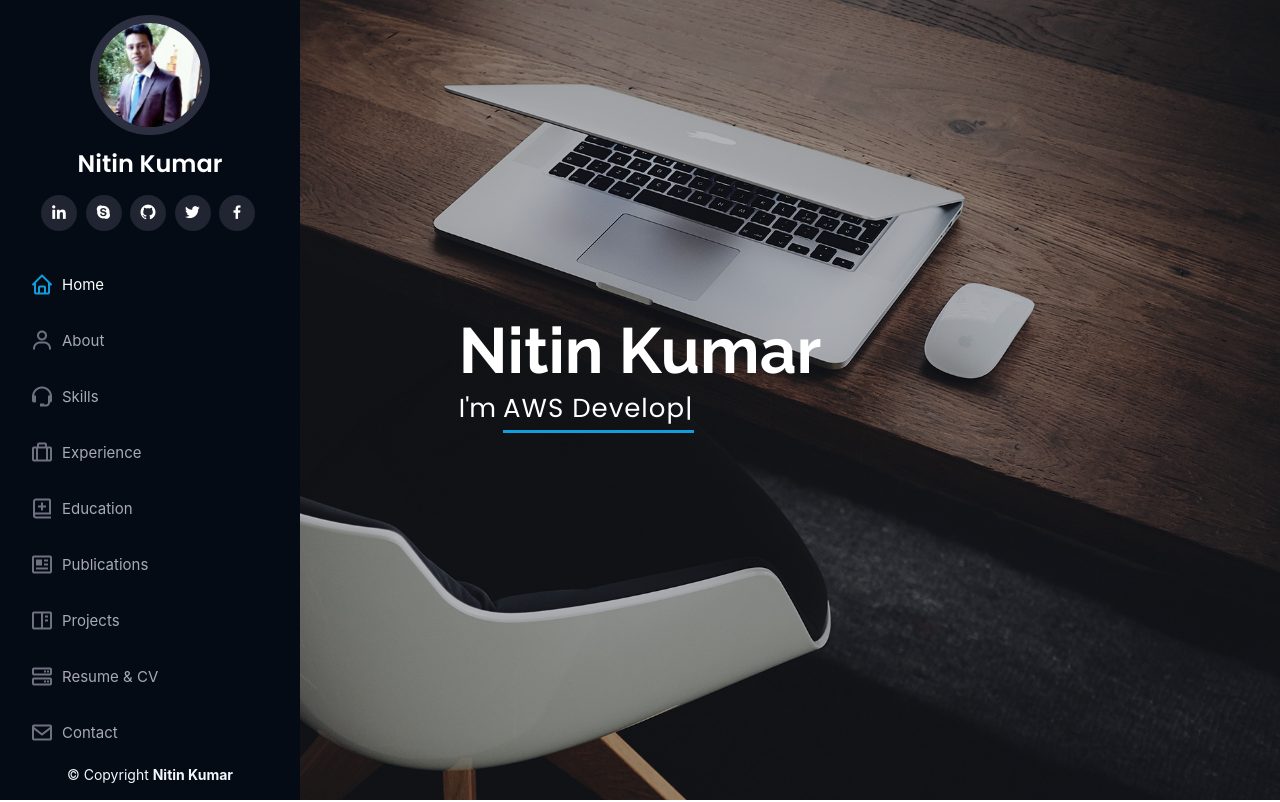
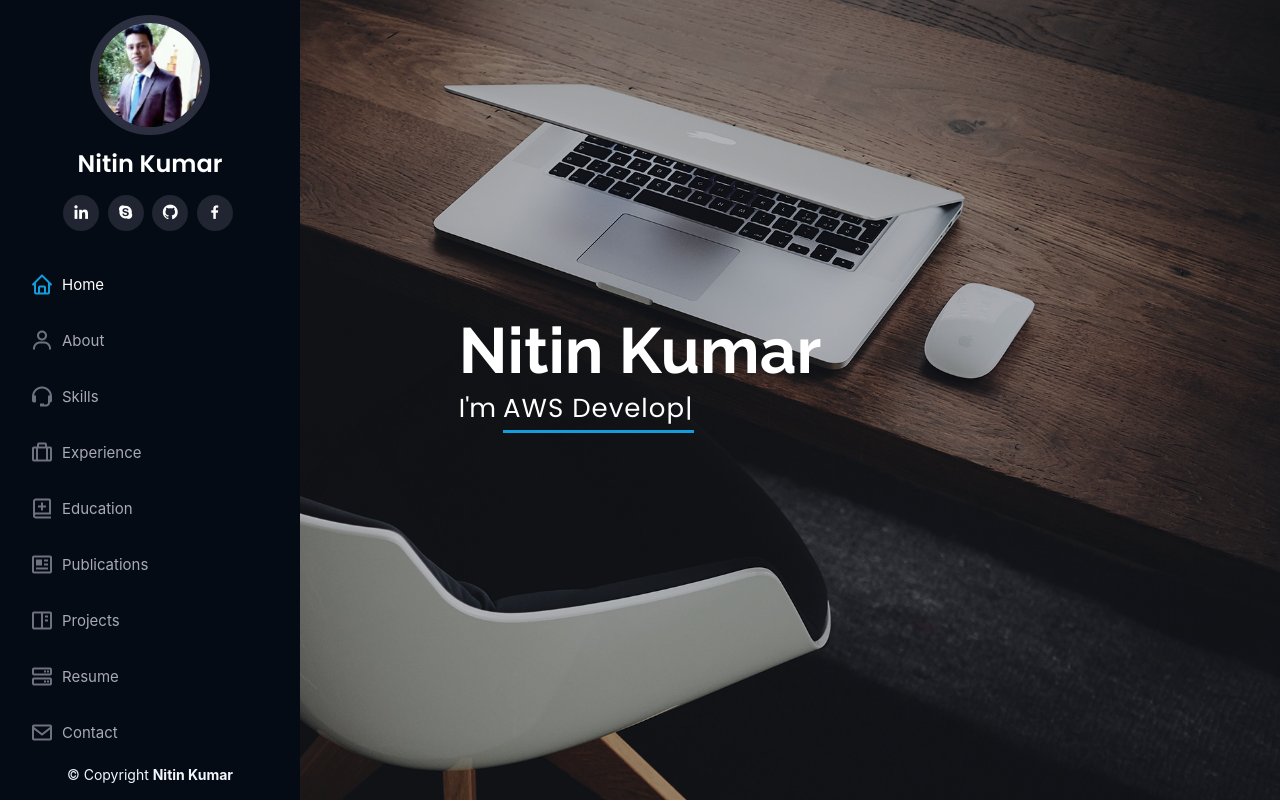
Before and after one commit to nitincs18/nitin.github.io, a plain HTML site: page index.html in a window 1280 px wide. Shown: the top 802 px of the page. Drawn offline with nearby package versions, Linux system fonts and the light colour scheme.

Commit message:
icos added

```diff
--- a/index.html
+++ b/index.html
@@ -102,11 +102,11 @@
         <img src="assets/img/profile-img.png" alt="" class="img-fluid rounded-circle">
         <h1 class="text-light"><a href="index.html">Nitin Kumar</a></h1>
         <div class="social-links mt-3 text-center">
-          <a href="https://www.linkedin.com/in/Nitinnitg" class="linkedin"><i class="bx bxl-linkedin"></i></a>
-          <a href="https://join.skype.com/invite/OGjYbwxSwHIV" class="google-plus"><i class="bx bxl-skype"></i></a>
-          <a href="https://github.com/Nitinjaiswal" class="github"><i class="bx bxl-github"></i></a>
-          <a href="https://twitter.com/NitinSJAISWAL2" class="twitter"><i class="bx bxl-twitter"></i></a>
-          <a href="https://www.facebook.com/Nitin.jaiswal.104" class="facebook"><i class="bx bxl-facebook"></i></a>
+          <a href="https://www.linkedin.com/in/nitin-kumar-725045109/" class="linkedin"><i class="bx bxl-linkedin"></i></a>
+          <a href="https://join.skype.com/invite/XGBkEnb9IDoY" class="google-plus"><i class="bx bxl-skype"></i></a>
+          <a href="https://github.com/nitincs18" class="github"><i class="bx bxl-github"></i></a>
+          <!-- <a href="https://twitter.com/NitinSJAISWAL2" class="twitter"><i class="bx bxl-twitter"></i></a>  -->
+          <a href="https://www.facebook.com/splnitin/" class="facebook"><i class="bx bxl-facebook"></i></a>
           <!--<a href="#" class="instagram"><i class="bx bxl-instagram"></i></a> -->
         </div>
       </div>
@@ -120,7 +120,7 @@
           <li><a href="#education"><i class="bx bx-book-add"></i> <span>Education</span></a></li>
           <li><a href="#publication"><i class="bx bx-news"></i> <span>Publications</span></a></li>
           <li><a href="#portfolio"><i class="bx bx-book-content"></i> Projects</a></li>
-          <li><a href="#testimonials"><i class="bx bx-server"></i> Resume & CV</a></li>
+          <li><a href="#testimonials"><i class="bx bx-server"></i> Resume</a></li>
           <li><a href="#contact"><i class="bx bx-envelope"></i> Contact</a></li>
 
         </ul>
@@ -462,25 +462,25 @@
 
         <div class="section-title">
           <h2>Resume</h2>
-          <p>Take my Resume and CV</p>
+          <p>Take my Resume </p>
         </div>
 
       <!-- <div class="container"> -->
         <div class="row">
-          <div class="col-lg-6">
+          <div class="col-lg-12">
               <div class="row">
                 <div class="col-lg-12 text-center">
                   <button id="resume_button" class="btn btn-primary btn-xl text-uppercase" onclick=" window.open('/resume.pdf')">Resume</button>
                 </div>
               </div>
           </div>
-          <div class="col-lg-6">
+          <!-- <div class="col-lg-6">
               <div class="row">
                 <div class="col-lg-12 text-center">
                   <button id="resume_button" class="btn btn-primary btn-xl text-uppercase" onclick=" window.open('/CV.pdf')">CV</button>
                 </div>
               </div>
-          </div>
+          </div> -->
         </div>
       </div>
     </section><!-- End Testimonials Section -->
```
